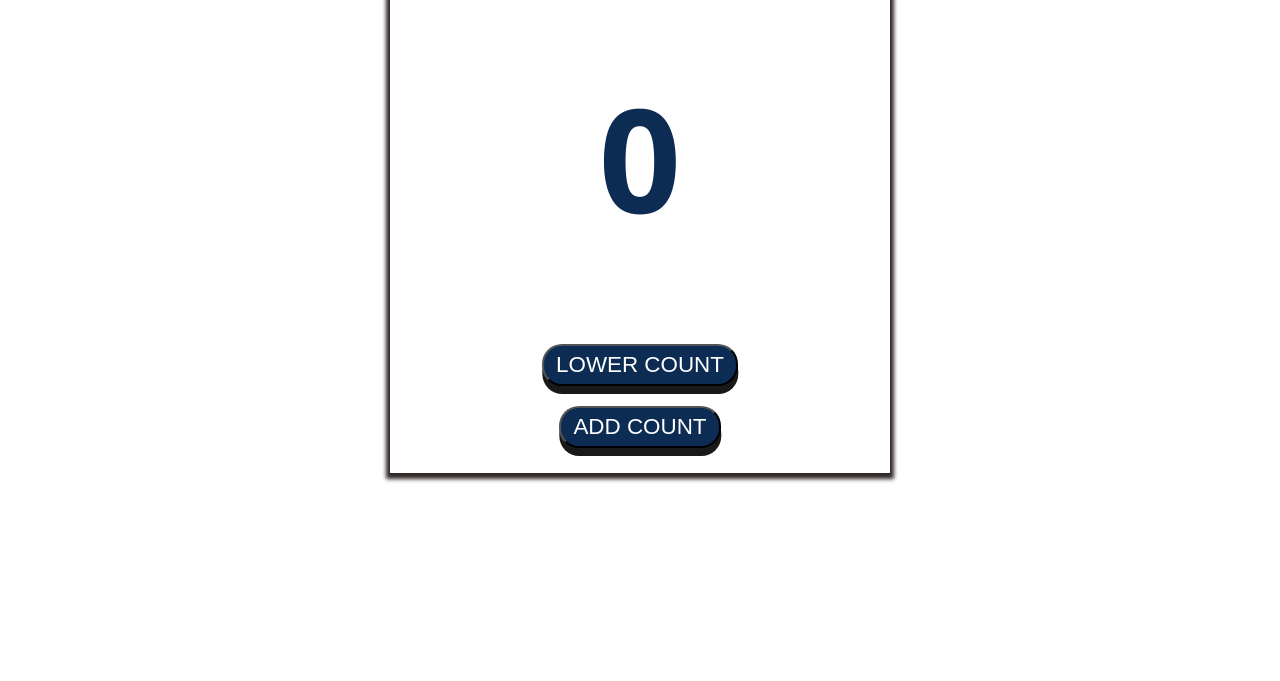
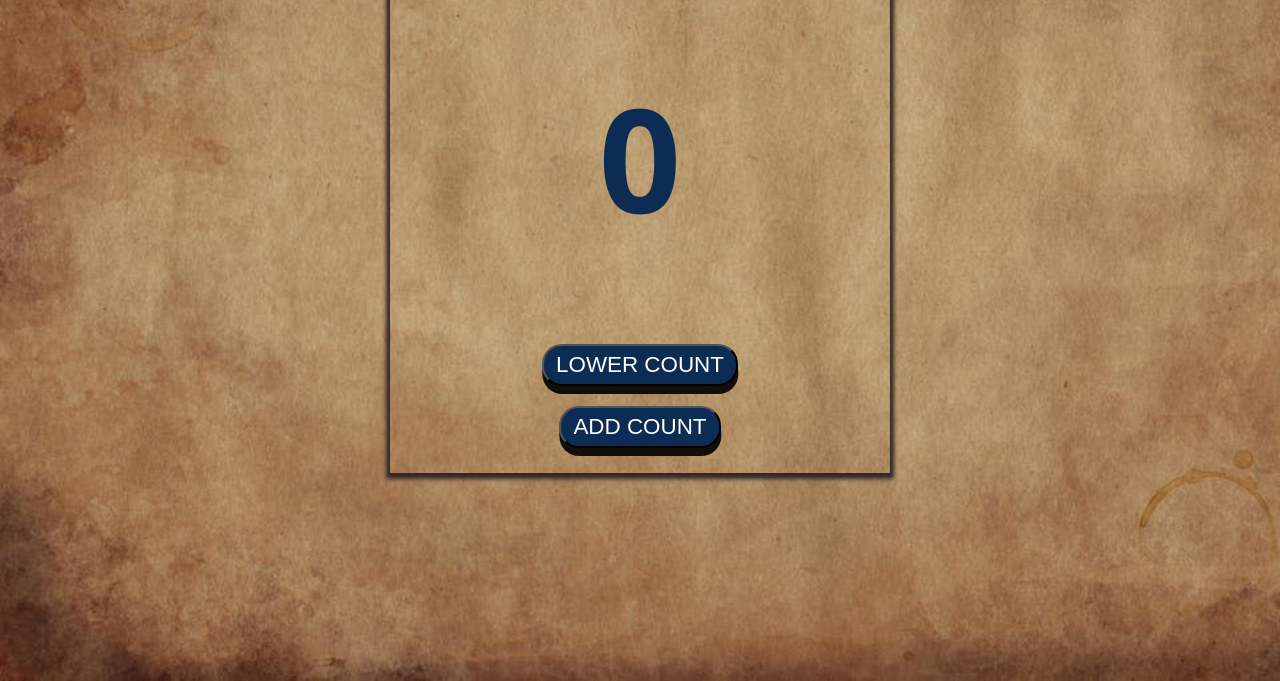
Before and after one commit to Adebayor7/counter, a plain HTML site: page index.html in a window 1280 px wide. Shown: the part 253-934 px from the top of the page. Drawn offline with Linux system fonts and the light colour scheme.

Commit message:
Update style.css

```diff
--- a/style.css
+++ b/style.css
@@ -1,5 +1,5 @@
 body{
-    background-image: url("-5992479633309807931_121.jpg");
+    background-image: url(./image/countpic.jpg);
     background-size: cover;
     background-repeat: no-repeat;
     height: 100vh;
```
